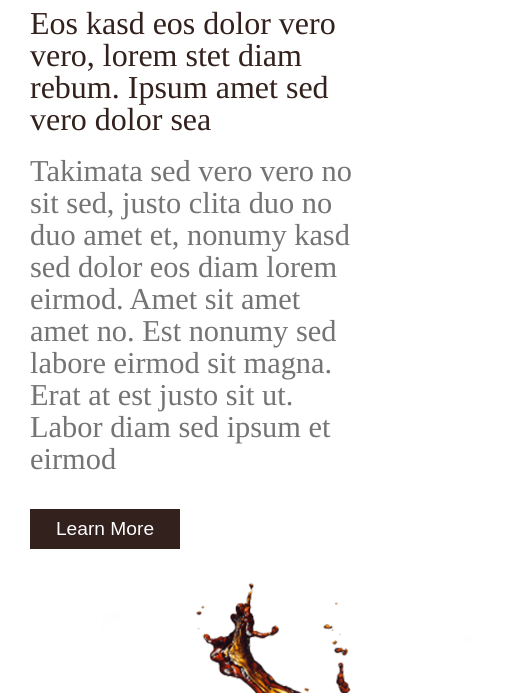
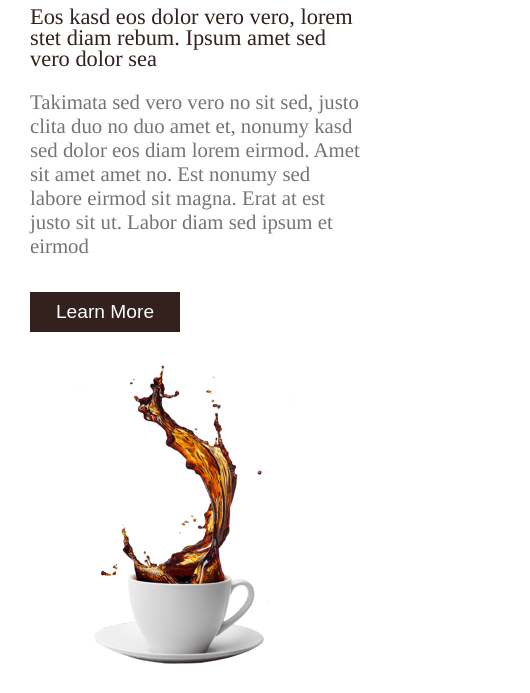
Before and after one commit to Fatzy070/kopee, a plain HTML site: page index.html in a window 390 px wide. Shown: the part 644-1337 px from the top of the page, 530 px wide, since content can reach past the window. Drawn offline with Linux system fonts and the light colour scheme; a web font is replaced by a local one.

Commit message:
second commit

```diff
--- a/coffe.css
+++ b/coffe.css
@@ -10,6 +10,7 @@
     text-decoration: none;
     font-family: sans-serif;
     color: black;
+
 }
 :root {
     --primarycolor:#da9f5b;
@@ -22,6 +23,18 @@ header {
     position: absolute;
     z-index: 200;
     width: 100%;
+}
+.about {
+
+    display: flex;
+    justify-content: center;
+    align-items: center;
+
+}
+.about img {
+
+    height: 500px;
+
 }
 header h1 {
     text-transform: uppercase;
@@ -109,7 +122,6 @@ header h1 {
 #serve::after{
     content: '';
     position: absolute;
-    border: 2px solid blue;
     top: 0;
     left: 0;
     right: 0;
@@ -120,7 +132,6 @@ header h1 {
 #serv::after{
     content: '';
     position: absolute;
-    border: 2px solid blue;
     top: 0;
     left: 0;
     right: 0;
@@ -200,9 +211,6 @@ header h1 {
     display: flex;
     gap: 0px;
     padding: 50px 60px;
-}
-.sect2 img{
-    height: 500px;
 }
 .sect2 h4 {
     font-size: 2.5rem;
@@ -734,12 +742,12 @@ footer h1 {
     }
     .Eos {
         color: var(--color) !important;
-        font-size: 2rem !important;
-        line-height:2rem !important;
+        font-size: 1.4rem !important;
+        line-height:1.3rem !important;
     }
     .sect2 p{
-        font-size: 1.9rem;
-        line-height: 2rem;
+        font-size: 1.3rem;
+        line-height: 1.5rem;
     }
     .tea {
         flex-wrap: wrap;
@@ -903,4 +911,10 @@ footer h1 {
     .open p {
         padding-bottom: 20px;
     }
+    .about img {
+        max-width: 100%;
+        height: 300px;
+
+
+    }
 }
--- a/index.html
+++ b/index.html
@@ -75,7 +75,7 @@
                         <a href="#">learn more</a>
                     </div>
                 </div>
-                <div>
+                <div  class="about">
                     <img src="/images/about.png" alt="">
                 </div>
                 <div>
```
